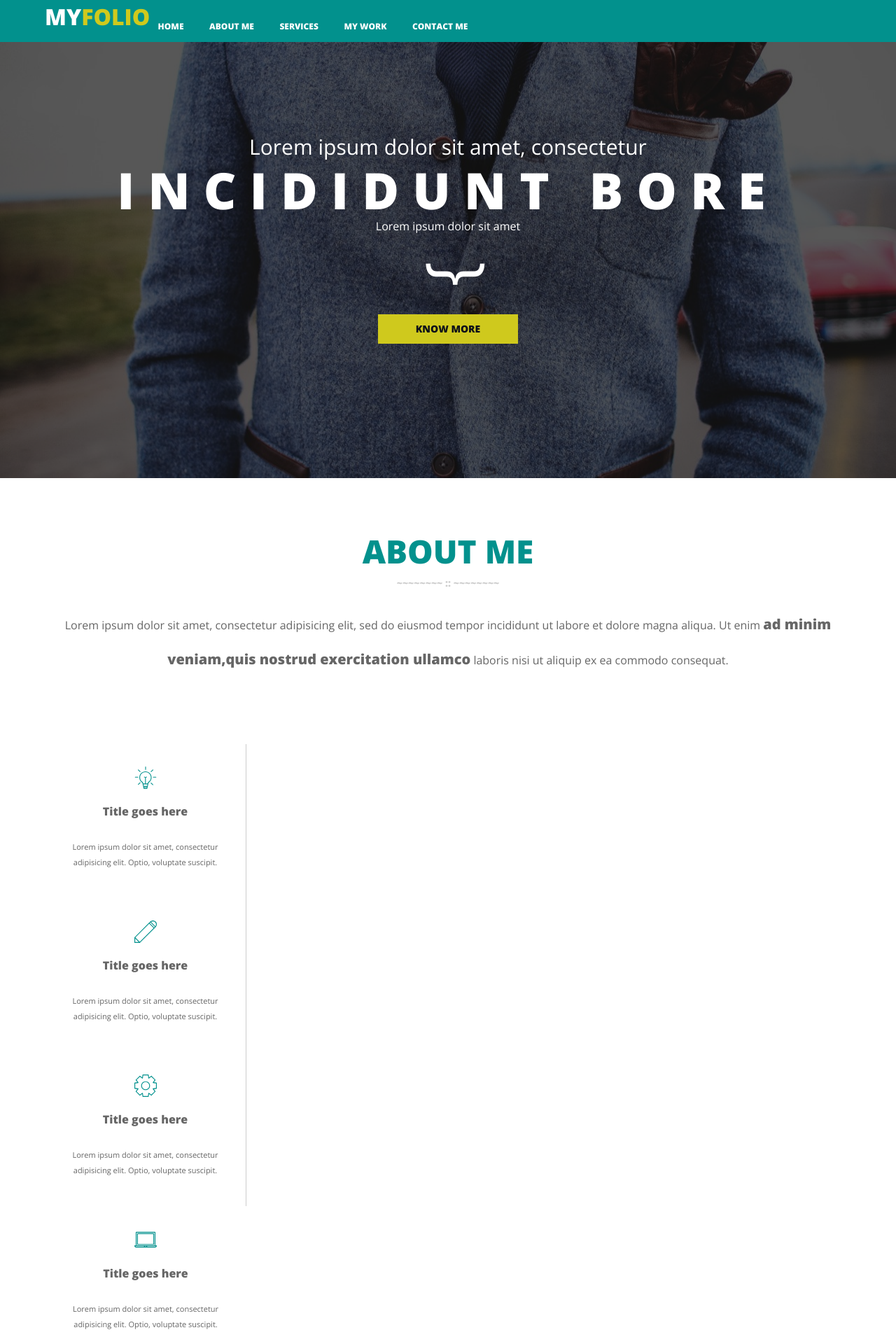
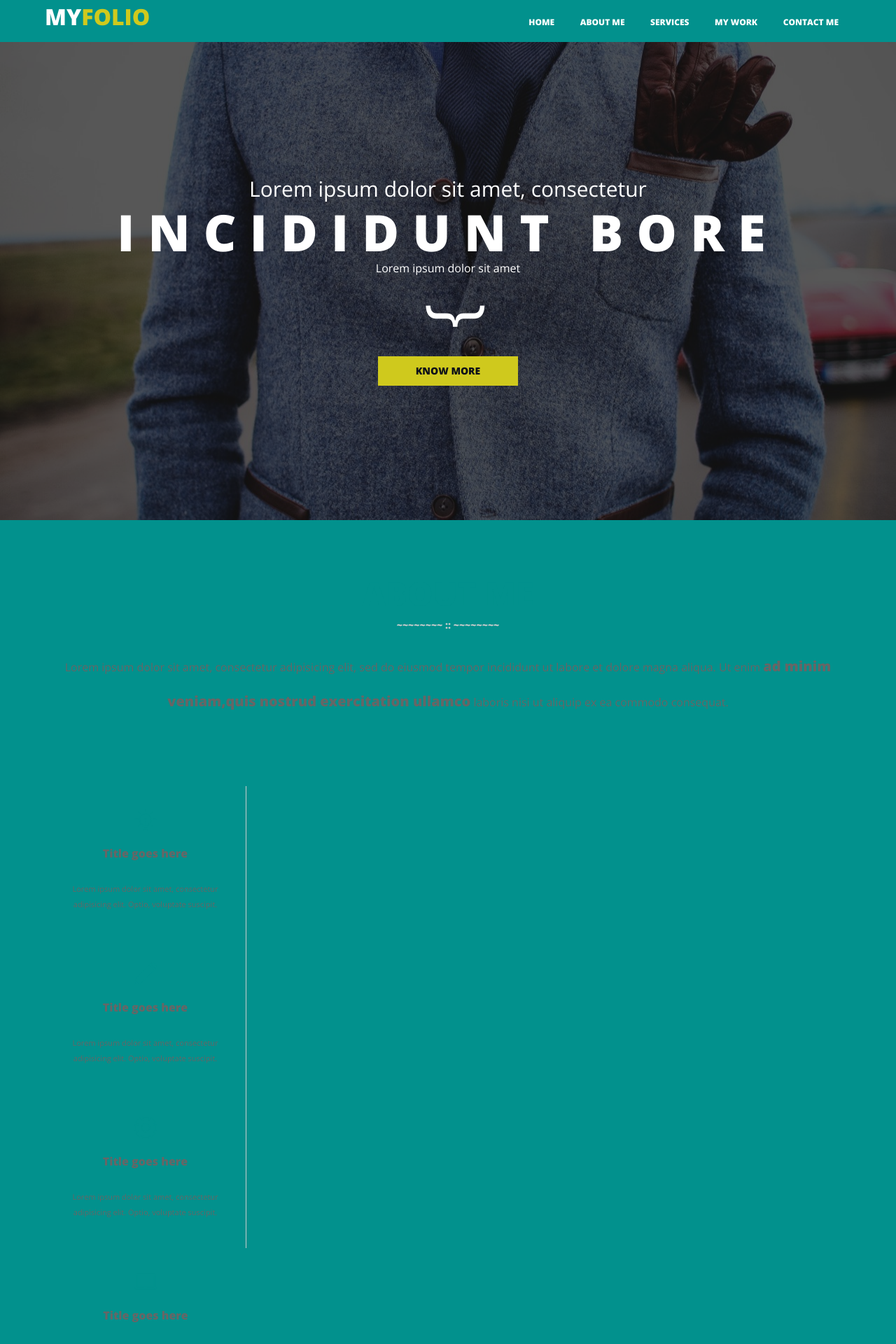
Before and after one commit to cjwd/iugo-myfolio, a PHP site: page / in a window 1280 px wide. Shown: the top 1920 px of the page at 70% size. Run offline with PHP 8.4, Linux system fonts and the light colour scheme; style sheets or scripts are compiled from the project's sources; some libraries are stand-ins or nearby versions.

Commit message:
CSS fixes

```diff
--- a/index.php
+++ b/index.php
@@ -27,9 +27,8 @@
         <!-- ICONS -->
           <?php include 'phpscripts/includes/svg.php'; ?>
           <!-- ICONS -->
-
-        <header class="site-nav" id="site-header">
-            <div class="container">
+        <div class="top">
+            <header class="site-header" id="site-header">
                 <div class="site-nav__logo"><h1 class="logotype">my<span class="logo-color">folio</span></h1></div>
                 <nav class="site-nav__navbar sticky-nav" data-ui-component="navbar" role="navigation">
                     <button type="button" id="showTop" class="navbar-toggle">
@@ -67,10 +66,9 @@
                     </div> -->
                 </nav>
                 <!-- end main navigation -->
-            </div>
-            <!-- end container -->
-        </header>
-        <!-- end header -->
+            </header>
+            <!-- end header -->
+        </top>
 
         <div class="hero" id="home">
             <div class="word-block">
@@ -95,7 +93,7 @@
                     <div class="grid grid--full tp">
                         <div class="grid__item  one-quarter desk--one-quarter">
                             <div class="talking-points">
-                                <div class="talking-points__image">
+                                <div class="talking-points__image image--center">
                                   <svg viewBox="0 0 32 32">
                                     <g filter="">
                                       <use xlink:href="#light-bulb"></use>
@@ -108,7 +106,7 @@
                         </div><!--
                         --><div class="grid__item  one-quarter desk--one-quarter">
                             <div class="talking-points">
-                                <div class="talking-points__image">
+                                <div class="talking-points__image image--center">
                                   <svg viewBox="0 0 32 32">
                                     <g filter="">
                                       <use xlink:href="#edit"></use>
@@ -121,7 +119,7 @@
                         </div><!--
                         --><div class="grid__item  one-quarter desk--one-quarter">
                             <div class="talking-points">
-                                <div class="talking-points__image">
+                                <div class="talking-points__image image--center">
                                   <svg viewBox="0 0 32 32">
                                     <g filter="">
                                       <use xlink:href="#gear"></use>
@@ -134,7 +132,7 @@
                         </div><!--
                         --><div class="grid__item  one-quarter desk--one-quarter">
                             <div class="talking-points last">
-                                <div class="talking-points__image">
+                                <div class="talking-points__image image--center">
                                   <svg viewBox="0 0 32 32">
                                     <g filter="">
                                       <use xlink:href="#laptop"></use>
--- a/resources/css/less/ui/forms.less
+++ b/resources/css/less/ui/forms.less
@@ -51,6 +51,7 @@ label {
 
     @media only screen and (min-width: ~"@{desk}em") {
         width:70%;
+        margin:0 auto;
     }
 }
 
--- a/resources/css/less/ui/navbar.less
+++ b/resources/css/less/ui/navbar.less
@@ -16,14 +16,13 @@
     padding-right: 0;
 }
 
-.site-nav {
+.site-header {
     text-align: justify;
     height: 3.75em; //3em;
-    background: @brand-color;
     color: #fff;
 }
 
-.site-nav::after {
+.site-header::after {
     content: '';
     display: inline-block;
     width: 100%;
--- a/resources/css/less/ui/sections.less
+++ b/resources/css/less/ui/sections.less
@@ -1,7 +1,7 @@
 /*=============================================*\
     $LAYOUT
 \*=============================================*/
-.container {
+.container, .site-header {
     padding:0 1.5em;
 
     @media only screen and (min-width: ~"@{desk}em") {
@@ -33,6 +33,10 @@
         padding-bottom: 4.375em;
     }
 
+}
+
+.top {
+    background-color: @brand-color;
 }
 
 /*=============================================*\
--- a/resources/css/less/ui/talking-points.less
+++ b/resources/css/less/ui/talking-points.less
@@ -25,12 +25,18 @@
         height: 48px;
         display: block;
         fill: @brand-color;
-        margin: 1em auto;
+        margin-top:1em;
+        margin-bottom:1em;
 
         @media only screen and (min-width: ~"@{desk}em") {
             width: 32px;
             height: 32px;
         }
+    }
+
+    .image--center {
+        margin-left:auto;
+        margin-right:auto;
     }
 
     .talking-points__title {
```
Also changed, not shown: resources/css/style.css.
